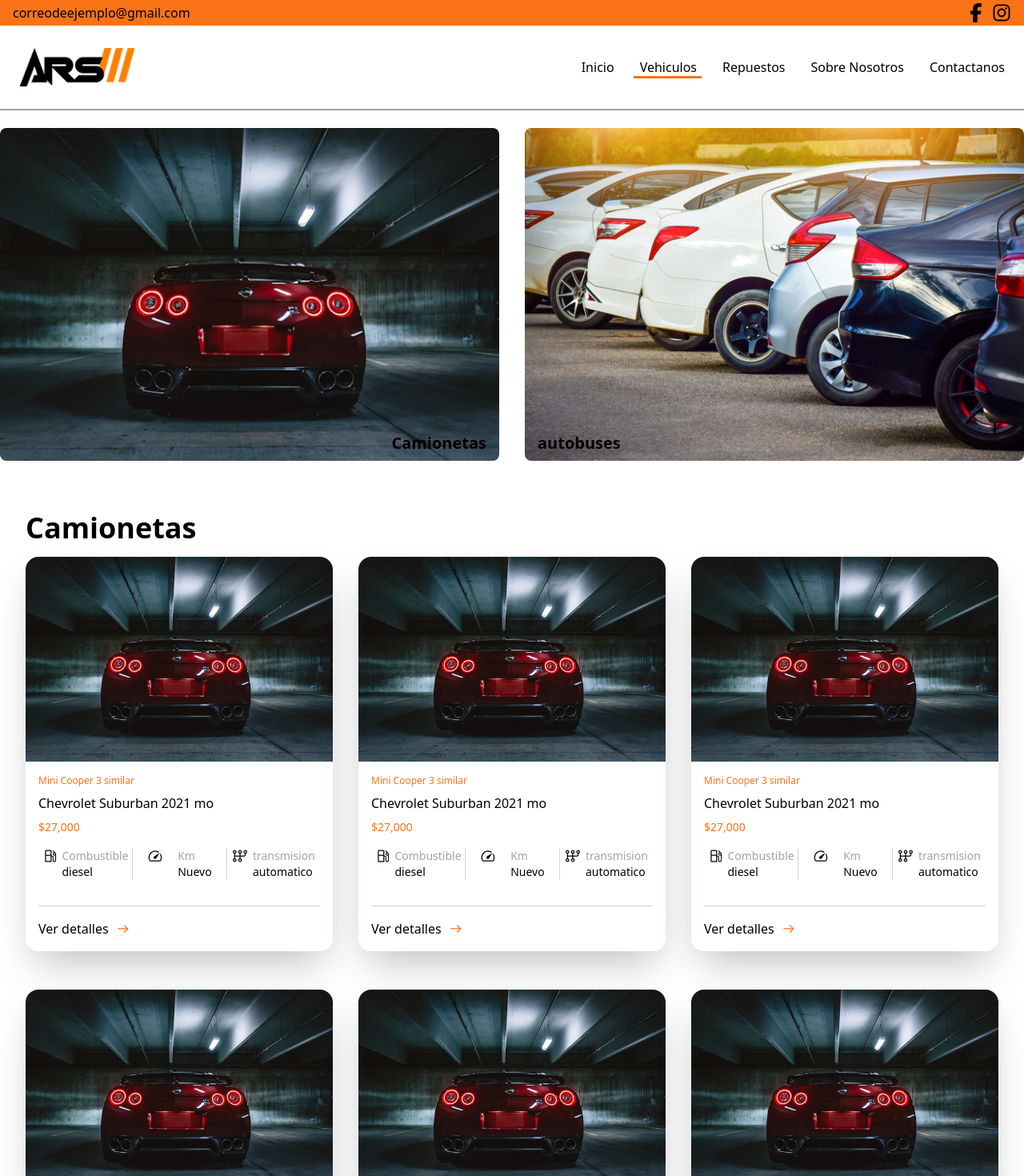
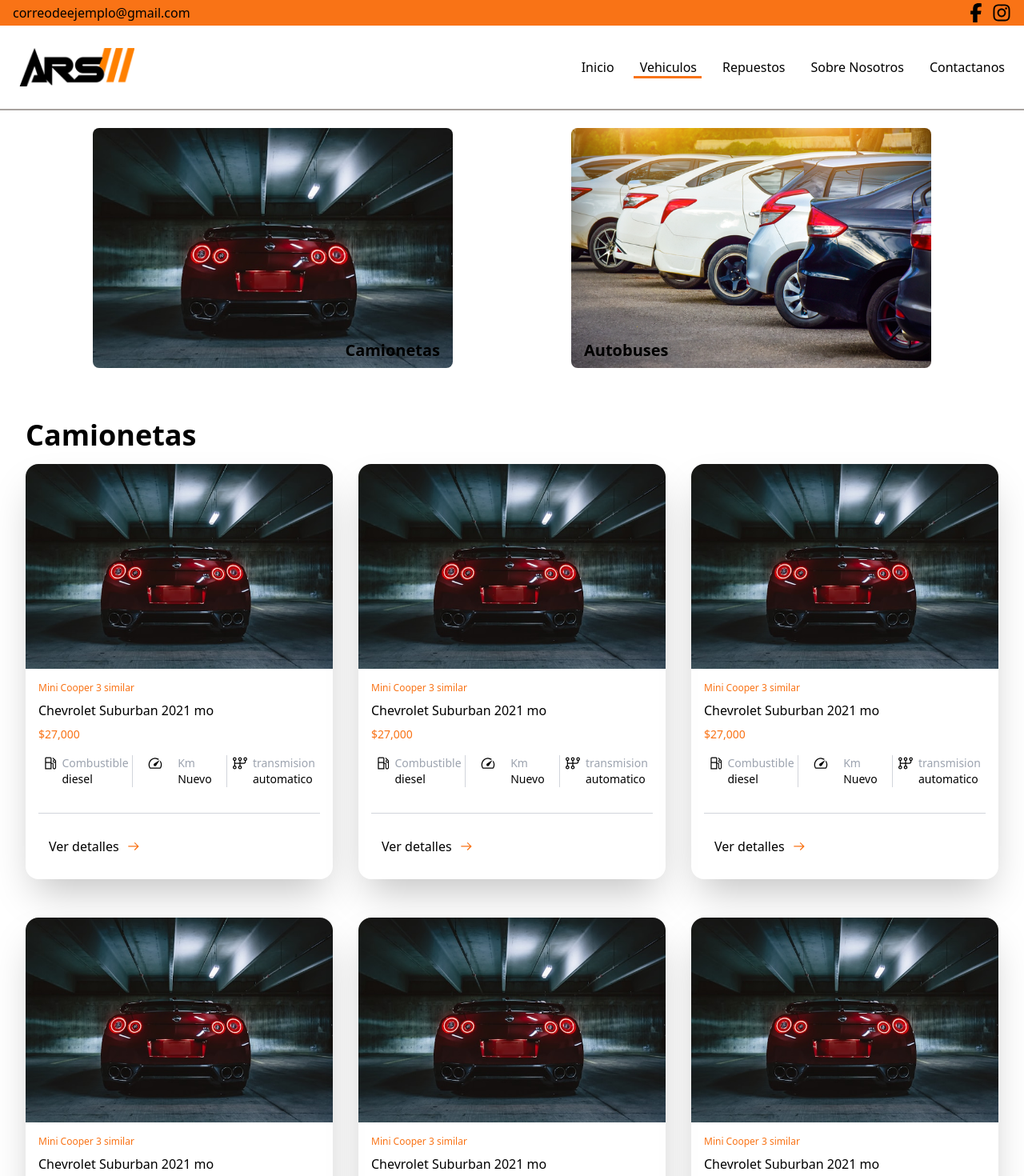
Before and after one commit to Zednanreh0911/ARS-Autocamiones, a React (Vite) app in the folder Client/: page /vehiculos in a window 1280 px wide. Shown: the top 1470 px of the page at 80% size. Built offline with nearby package versions, Linux system fonts and the light colour scheme.

Commit message:
ajuste a la tarjeta de autos

```diff
--- a/Client/src/components/AutoCard.jsx
+++ b/Client/src/components/AutoCard.jsx
@@ -5,7 +5,11 @@ AutoCard.propTypes = { image: PropTypes.string.isRequired };
 function AutoCard({ image }) {
   return (
     <article className="max-w-96 md:max-w-80 xl:max-w-96 h-fit rounded-2xl overflow-hidden shadow-2xl mt-4">
-      <img className="w-full max-h-64 min-w-96" src={image} alt="auto1" />
+      <img
+        className="w-full max-h-64 min-[400px]:min-w-96"
+        src={image}
+        alt="auto1"
+      />
       <section className="text-left p-4">
         <header>
           <h2 className="text-orange-500 text-xs">Mini Cooper 3 similar</h2>
@@ -59,7 +63,7 @@ function AutoCard({ image }) {
             </div>
           </div>
         </dl>
-        <button className="mt-4 flex items-center gap-2">
+        <button className="mt-4 flex items-center gap-2 border border-transparent rounded-xl hover:border-orange-500 ease-in-out duration-300 p-3">
           Ver detalles{" "}
           <svg
             xmlns="http://www.w3.org/2000/svg"
--- a/Client/src/pages/VehiculosPage.jsx
+++ b/Client/src/pages/VehiculosPage.jsx
@@ -12,13 +12,13 @@ function VehiclePage() {
 
   return (
     <main className="mt-40">
-      <section className="w-full flex justify-evenly gap-8">
+      <section className="w-full flex flex-wrap justify-evenly gap-8">
         <button
           onClick={() => handleSelectVehicle("camionetas")}
-          className="relative overflow-hidden rounded-lg"
+          className="relative overflow-hidden rounded-lg max-[470px]:mx-4"
         >
           <img
-            className="transition-transform duration-300 ease-in-out transform hover:scale-110"
+            className="transition-transform duration-300 ease-in-out transform hover:scale-110 w-[450px] min-[1350px]:w-full"
             src={carro1}
             alt="camionetas img"
           />
@@ -27,16 +27,16 @@ function VehiclePage() {
           </span>
         </button>
         <button
-          className="relative overflow-hidden rounded-lg"
+          className="relative overflow-hidden rounded-lg max-[470px]:mx-4"
           onClick={() => handleSelectVehicle("autobuses")}
         >
           <img
-            className="transition-transform duration-300 ease-in-out transform hover:scale-110"
+            className="transition-transform duration-300 ease-in-out transform hover:scale-110 w-[450px] min-[1350px]:w-full"
             src={carro2}
             alt="autobus img"
           />
           <span className="absolute bottom-2 left-4 font-bold text-xl">
-            autobuses
+            Autobuses
           </span>
         </button>
       </section>
```
